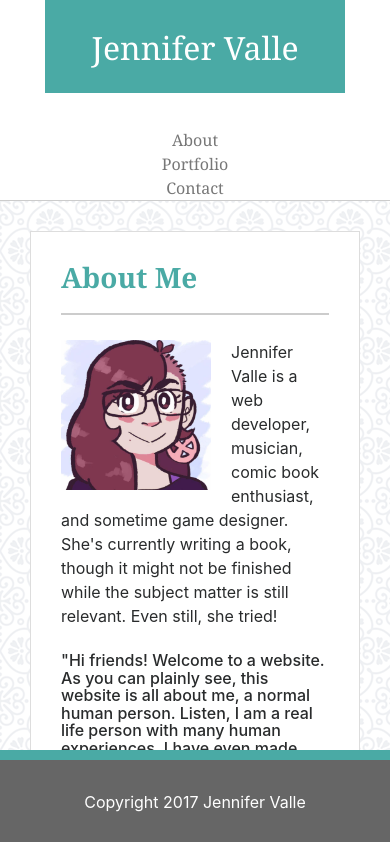
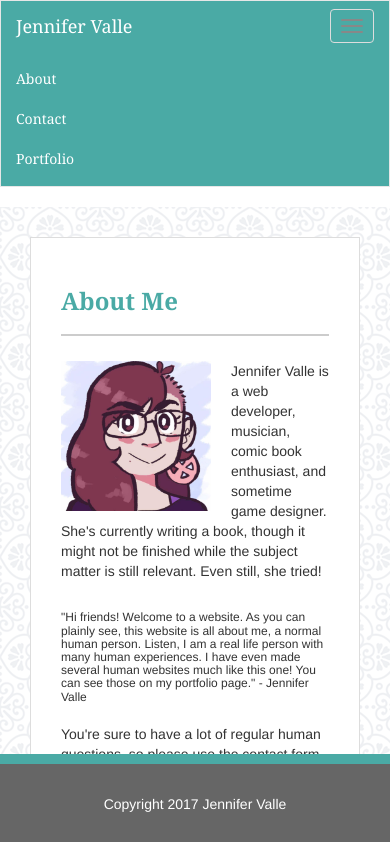
Before and after one commit to jvallexm/Bootstrap-Portfolio, a plain HTML site: page index.html in a window 390 px wide. Shown: the top 842 px of the page. Drawn offline with nearby package versions, Linux system fonts and the light colour scheme.

Commit message:
Working on nav bar

```diff
--- a/assets/style.css
+++ b/assets/style.css
@@ -15,7 +15,7 @@ body{
 #the-middle{
   padding: 30px;
   min-height: 700px
-  margin-bottoM: 40px;
+  margin-bottom: 40px;
 }
 
 .center{
@@ -80,7 +80,7 @@ body{
 }
 .teal{
 	background-color: #4aaaa5;
-	color: white !important ;
+	color: white !important;
 }
 .regular{
   	color: #777777;
--- a/index.html
+++ b/index.html
@@ -5,12 +5,40 @@
 	</title>
 	<link rel="stylesheet" type="text/css" href="assets/reset.css"/>
 	<link rel="stylesheet" type="text/css" href="assets/style.css"/>
-	<link href="https://cdnjs.cloudflare.com/ajax/libs/twitter-bootstrap/4.0.0-alpha.6/css/bootstrap.min.css" rel="stylesheet" />
+	<link rel="stylesheet" href="https://maxcdn.bootstrapcdn.com/bootstrap/3.3.6/css/bootstrap.min.css">
 
 	<body>
 
+    <!--Nav Bar-->
+
+	<nav class="navbar navbar-default" role="navigation">
+		<div class="container-fluid teal title">
+
+			<div class="navbar-header teal">
+				<button type="button" class="navbar-toggle" data-toggle="collapse" data-target=".navbar-ex1-collapse">
+					<span class="sr-only">Toggle navigation</span>
+					<span class="icon-bar"></span>
+					<span class="icon-bar"></span>
+					<span class="icon-bar"></span>
+				</button>
+				<a class="navbar-brand teal" href="#">Jennifer Valle</a>
+			</div>
+
+			<!-- Collect the nav links, forms, and other content for toggling -->
+			<div>
+				<ul class="nav navbar-nav navbar-right teal">
+					<li><a href="#" class="teal bland">About</a></li>
+					<li><a href="#" class="teal bland">Contact</a></li>
+					<li><a href="#" class="teal bland">Portfolio</a></li>
+				</ul>
+			</div>
+		</div>
+	</nav>
+
 
     <!--Top-->
+
+    <!--
     <header id="header" class="text-center container-fluid">
       		<div class="row">
 
@@ -22,7 +50,7 @@
               		</center>
           		</div>
 
-          		<nav class="col-md-6 regular">
+          		<div class="col-md-6 regular">
           			<div class="bottom">
 	            		<div class="row">
 
@@ -34,10 +62,10 @@
 
 	            		</div>
             		</div>
-          		</nav>
+          		</div>
 
       		</div>
-    </header>
+    </header> -->
 
     <!-- Middle -->
 
```
